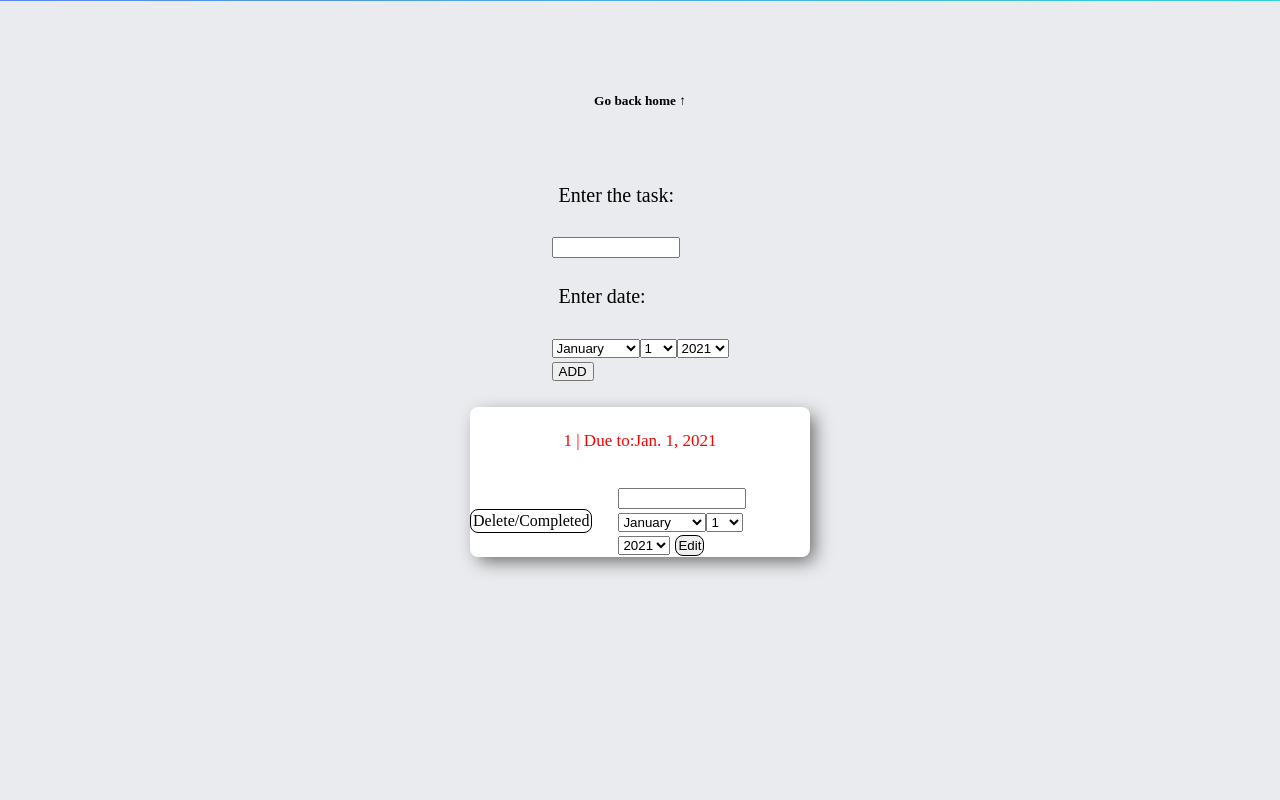
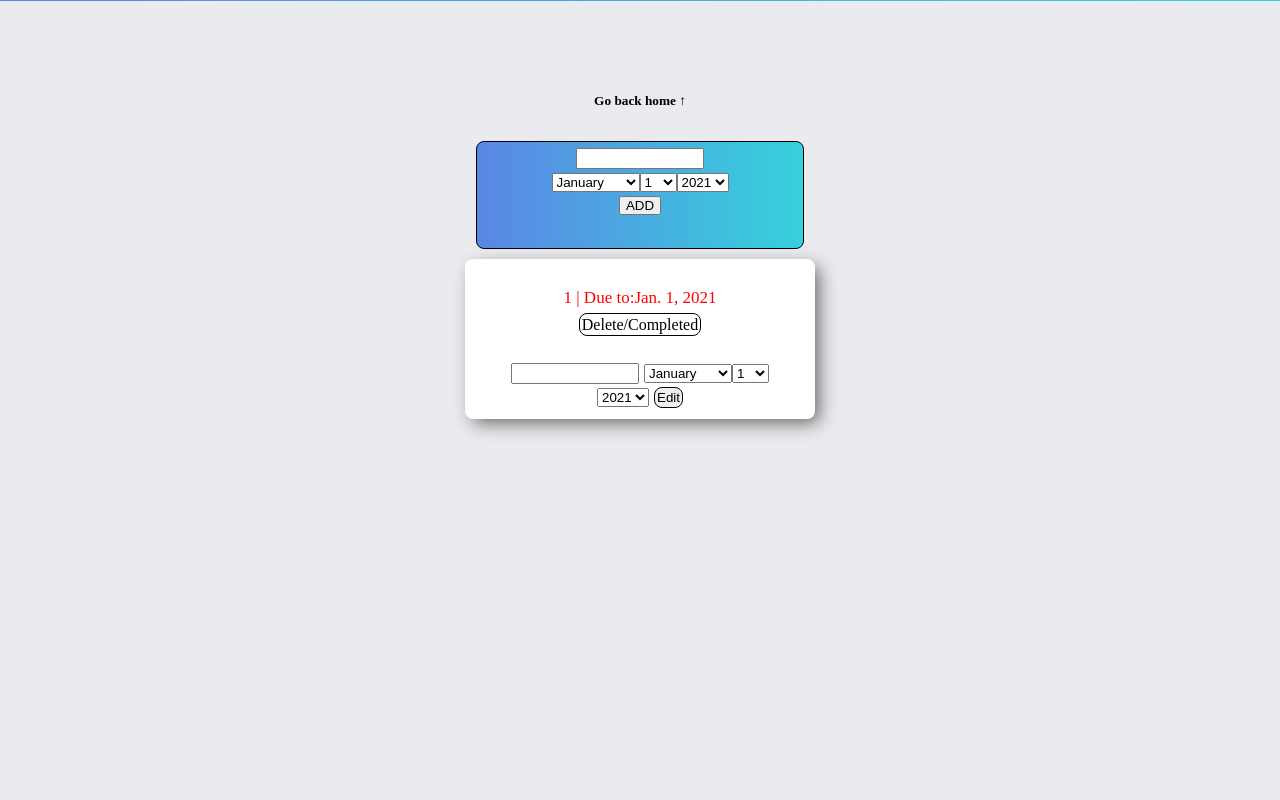
Before and after one commit to gdimitrovdev/Essential, a Django app: page / in a window 1280 px wide. Shown: the part 799-1599 px from the top of the page. Run offline with Django 3.2, Linux system fonts and the light colour scheme; a user stored in the database is signed in; data comes from the database, SQL or seed files in the repository.

Commit message:
Design change

```diff
--- a/todoapp/forms.py
+++ b/todoapp/forms.py
@@ -4,8 +4,8 @@ from django import forms
 
 # form to make a new to-do
 class TodoForm(forms.Form):
-    text = forms.CharField(max_length=200, widget=forms.TextInput(attrs={'class': 'formclass'}))
-    date = forms.DateField(label='', widget=forms.SelectDateWidget)
+    text = forms.CharField(max_length=200, widget=forms.TextInput(attrs={'class': 'formclass'}), label="Enter text:")
+    date = forms.DateField(widget=forms.SelectDateWidget, label='Enter Date:')
 
 
 # form to edit to-do
--- a/todoapp/templates/todoapp/home.html
+++ b/todoapp/templates/todoapp/home.html
@@ -145,6 +145,7 @@
                 display:flex;
                 align-items:center;
                 flex-direction:column;
+                padding: 5px;
                 margin-bottom:40px;
                 border-radius:8px;
                 -webkit-box-shadow: 6px 6px 18px -2px rgba(102,102,102,1);
@@ -160,6 +161,18 @@
                 -webkit-box-shadow: 6px 6px 18px -2px rgba(102,102,102,1);
                 -moz-box-shadow: 6px 6px 18px -2px rgba(102,102,102,1);
                 box-shadow: 6px 6px 18px -2px rgba(102,102,102,1);
+            }
+            .f{
+                background: #36D1DC;  /* fallback for old browsers */
+                background: -webkit-linear-gradient(to right, #5B86E5, #36D1DC);  /* Chrome 10-25, Safari 5.1-6 */
+                background: linear-gradient(to right, #5B86E5, #36D1DC); /* W3C, IE 10+/ Edge, Firefox 16+, Chrome 26+, Opera 12+, Safari 7+ */
+                border: 1px solid black;
+                border-radius: 8px;
+                width: 320px;
+                height: 100px;
+                margin: 10px;
+                padding: 3px;
+                text-align: center;
             }
 		</style>
 	</head>
@@ -186,13 +199,9 @@
         </div>
 		<div class="todos" id="todo">
             <a style="margin-top:70px;" href="#home"><h5>Go back home ↑</h5></a>
-            <form action="{% url 'add' %}"  method="POST">
+            <form action="{% url 'add' %}" class="f" method="POST">
 				{% csrf_token %}
-                <p style="color:black;">Enter the task:</p>
-                <br>
 				{{ form.text }}
-                <br>
-                <p style="color:black;">Enter date:</p>
                 <br>
                 {{form.date}}
                 <br>
@@ -208,7 +217,7 @@
                     {% else %}
                     <p class="p">{{ todo.text}}  |  Due to:{{todo.date}}</p>
                     {% endif %}
-                    <div style="display:flex; align-items:center;">
+                    <div style="text-align: center;">
                         <a href="{% url 'delete' todo.id %}" style="border:1px solid black; padding:2px; border-radius:8px;">Delete/Completed</a>
                         <form method="post" action="{%url 'edit' todo.id%}">
                             {%csrf_token%}
```
